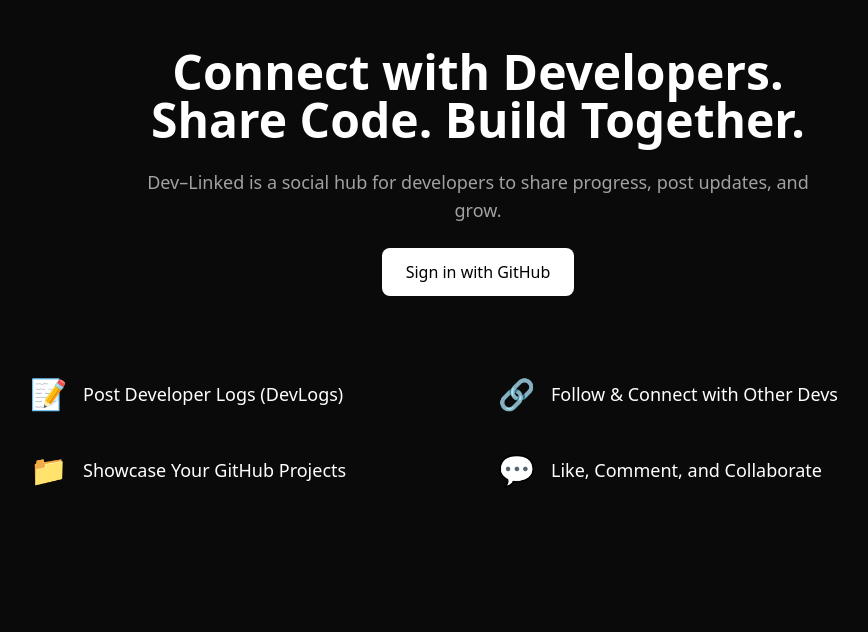
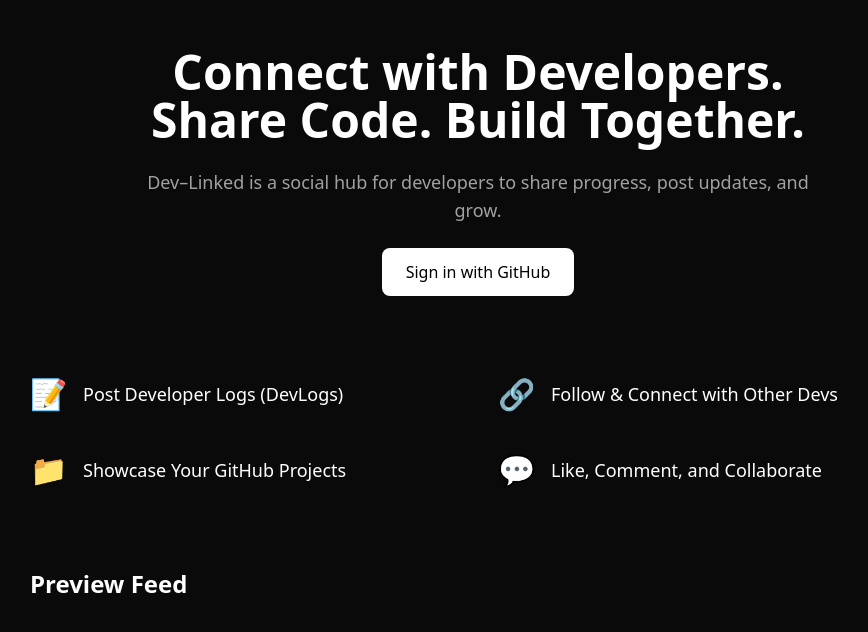
Before and after one commit to AsherDoesTechs/Dev-Linked, a Next.js app: page / in a window 1280 px wide. Shown: the top 632 px of the page, without its empty margins (162-1030 px from the left). Built offline with nearby package versions, Linux system fonts and the light colour scheme.

Commit message:
Making the Preview Feed

```diff
--- a/src/app/page.tsx
+++ b/src/app/page.tsx
@@ -32,6 +32,11 @@ export default function HomePage() {
           </div>
         ))}
       </section>
+
+      {/* Preview Feed */}
+      <section className="mt-20 max-w-4xl mx-auto">
+        <h2 className="text-2xl font-semibold mb-6">Preview Feed</h2>
+      </section>
     </main>
   );
 }
```
